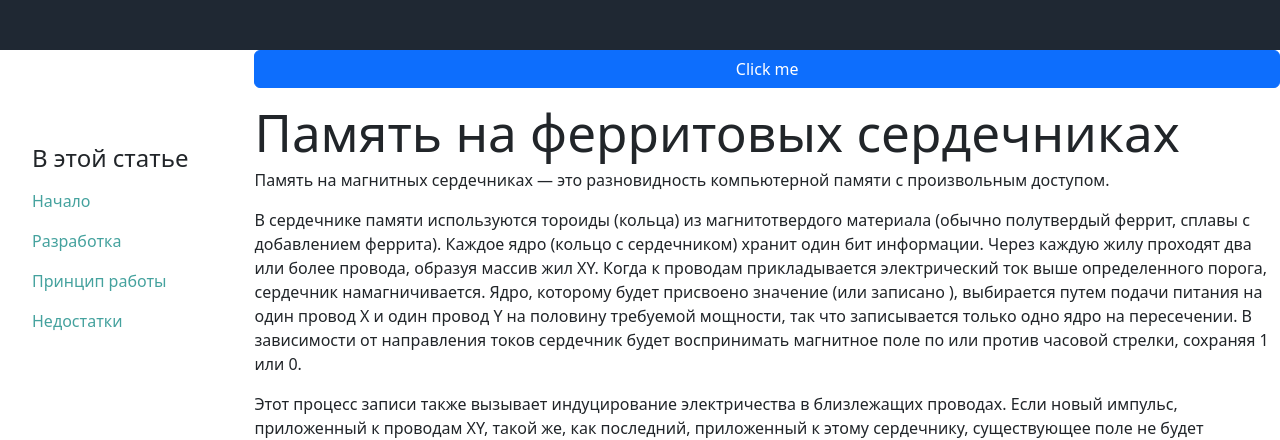
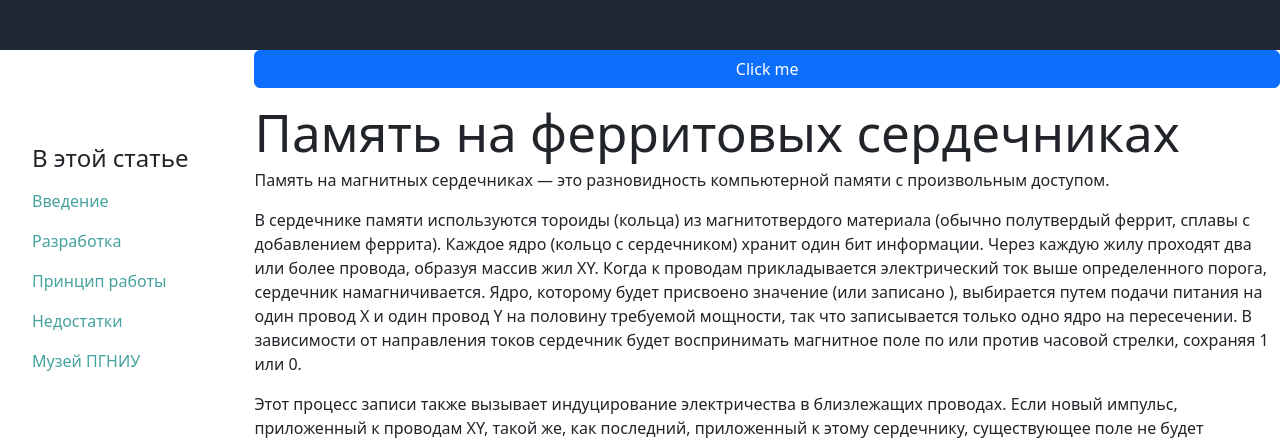
Before and after one commit to OKeylo/ferrite-memory, a React (Vite) app: page / in a window 1280 px wide. Shown: the top 440 px of the page. Built offline with nearby package versions, Linux system fonts and the light colour scheme; the HTML template or start-up script is replaced by a standard one.

Commit message:
feat(components\nav): add mov to function

```diff
--- a/src/components/nav.tsx
+++ b/src/components/nav.tsx
@@ -1,6 +1,16 @@
 import { Nav } from "react-bootstrap";
 
 export default function Navigation() {
+  function handleMovTo(selectedKey: string) {
+    const element = document.getElementById(selectedKey) as HTMLElement;
+    let elDistanceToTop = window.scrollY + element.getBoundingClientRect().top
+
+    scrollTo({
+      top: elDistanceToTop - 60,
+      left: 0,
+      behavior: "smooth"
+    });
+  }
 
   return (
     <nav>
@@ -14,6 +24,7 @@ export default function Navigation() {
           alignItems: "flex-start",
           borderRadius: "4px",
         }}
+        onSelect={(selectedKey) => handleMovTo(selectedKey as string)}
       >
         <Nav.Item style={{paddingLeft: 16}}>
           <h4>В этой статье</h4>
@@ -21,15 +32,15 @@ export default function Navigation() {
         <Nav.Item>
           <Nav.Link
             className="sidebar-li"
-            href="#start"
+            eventKey={"start"}
           >
-            Начало
+            Введение
           </Nav.Link>
         </Nav.Item>
         <Nav.Item className="sidebarr">
           <Nav.Link
             className="sidebar-li"
-            href="#development"
+            eventKey={"development"}
           >
             Разработка
           </Nav.Link>
@@ -37,7 +48,7 @@ export default function Navigation() {
         <Nav.Item>
           <Nav.Link
             className="sidebar-li"
-            href="#principle-of-operation"
+            eventKey={"principle-of-operation"}
           >
             Принцип работы
           </Nav.Link>
@@ -45,9 +56,17 @@ export default function Navigation() {
         <Nav.Item>
           <Nav.Link
             className="sidebar-li"
-            href="#flaws"
+            eventKey={"flaws"}
           >
             Недостатки
+          </Nav.Link>
+        </Nav.Item>
+        <Nav.Item>
+          <Nav.Link
+            className="sidebar-li"
+            eventKey={"museum"}
+          >
+            Музей ПГНИУ
           </Nav.Link>
         </Nav.Item>
       </Nav>
```
